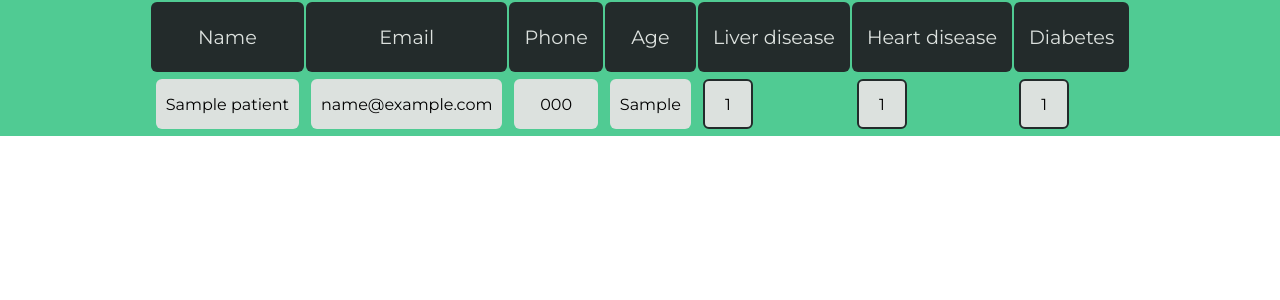
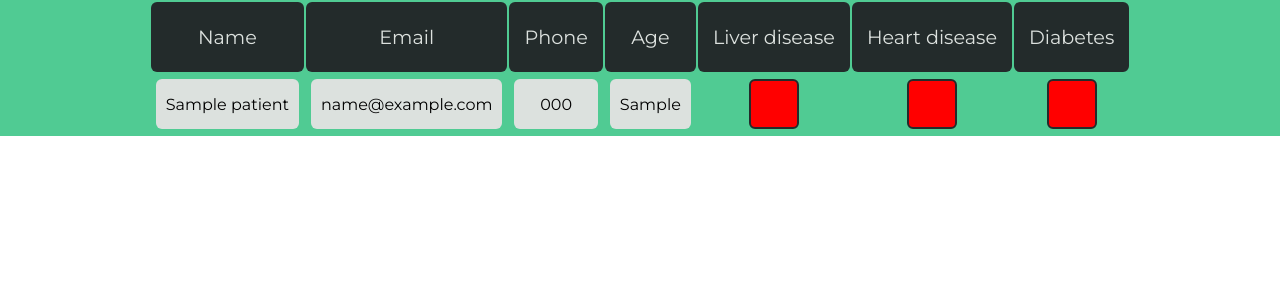
Before and after one commit to hacktoberfest-codex/DiagnoSys, a Flask app: page /patients in a window 1280 px wide. Shown: the top 300 px of the page. Run offline with Flask 3, Linux system fonts and the light colour scheme; the visitor is signed in with stand-in values (Sample User, id 1); tables that the repository leaves empty hold one stand-in row (values such as "Sample post"); parts of the project's set-up code (start-up, migrations or seed data) failed here and were passed over.

Commit message:
Patient Table logic added

```diff
--- a/static/css/table.css
+++ b/static/css/table.css
@@ -51,8 +51,24 @@ td *{
     max-height: 80vh;
     scroll-behavior: smooth;
     overflow-y: scroll;
+
 }
 .resultbox{
     width: 50px;
     border: 2px solid var(--bg-black);
+
 }
+
+.center
+{
+    display:flex;
+    justify-content:space-evenly;
+    align-items:center;
+
+
+}
+#temp
+{
+    position:relative;
+    left:50px;
+}
--- a/templates/patients.html
+++ b/templates/patients.html
@@ -29,9 +29,26 @@
                     <td><div id="x">{{ patient.email }}</div></td>
                     <td><div id="x">{{ patient.phone }}</div></td>
                     <td><div id="x">{{ patient.age }}</div></td>
-                    <td><div class= "resultbox" id="x">{{ patient.liver_disease }}</div></td>
-                    <td><div class= "resultbox" id="x">{{ patient.heart_disease }}</div></td>
-                    <td><div class= "resultbox" id="x">{{ patient.diabetes }}</div></td>
+                    {% if(patient.liver_disease==1)%}
+                    <td class="center"><div style="background-color:red" class="resultbox" id="x"></div></td>
+                    {% else %}
+                    <td class="center"><div style="background-color:green" class="resultbox" id="x"></div></td>
+
+                    {% endif %}
+
+                    {% if(patient.heart_disease==1)%}
+                    <td id="temp"><div style="background-color:red" class="resultbox" id="x"></div></td>
+                    {% else %}
+                    <td id="temp"><div style="background-color:green" class="resultbox" id="x"></div></td>
+
+                    {% endif %}
+
+                    {% if(patient.diabetes==1)%}
+                    <td class="center"><div style="background-color:red" class="resultbox" id="x"></div></td>
+                    {% else %}
+                    <td class="center"><div style="background-color:rgb(5, 92, 5)" class="resultbox" id="x"></div></td>
+
+                    {% endif %}
                 </tr>
                 {% endfor %}
               </table>
@@ -39,6 +56,8 @@
 
 
        <script>
+
+
 
             function redirect(e){
                 console.log(e)
```
